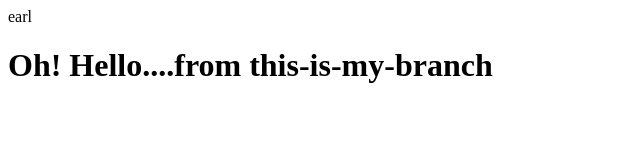
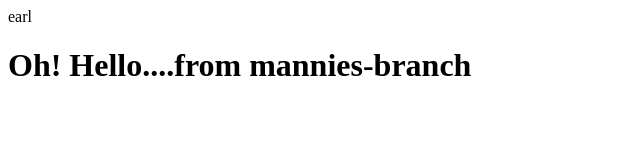
Before and after one commit to mansinh/Workshop, a plain HTML site: page index.html in a window 1280 px wide. Shown: the whole page, without its empty margins (0-640 px from the left). Drawn offline with Linux system fonts and the light colour scheme.

Commit message:
manny update

```diff
--- a/index.html
+++ b/index.html
@@ -8,6 +8,6 @@ earl
 		<title>Document</title>
 	</head>
 	<body>
-		<h1>Oh! Hello....from this-is-my-branch</h1>
+		<h1>Oh! Hello....from mannies-branch</h1>
 	</body>
 </html>
```
